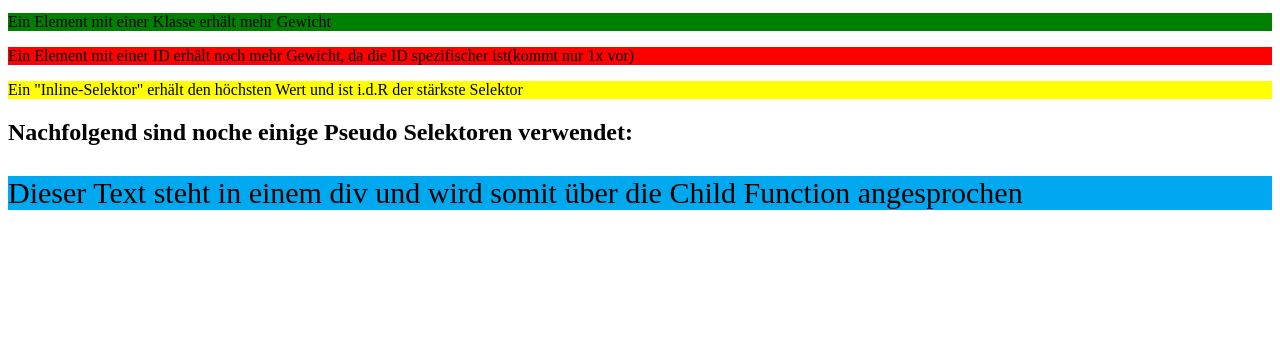
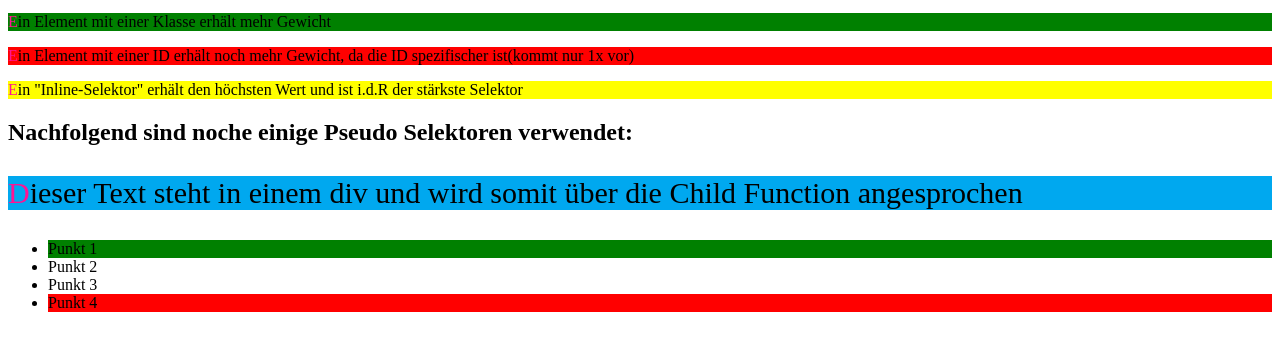
Before and after one commit to AndrinMettler/andrindev, a plain HTML site: page html-css/abend2/uebung1.html in a window 1280 px wide. Shown: the part 101-452 px from the top of the page. Drawn offline with Linux system fonts and the light colour scheme.

Commit message:
übung 1 beendet

```diff
--- a/html-css/abend2/uebung1.css
+++ b/html-css/abend2/uebung1.css
@@ -18,3 +18,14 @@ p {
 div > p { /*hier wird jedes p in einem div angesprochen*/
     font-size: 30px;
 }
+
+li:first-of-type { /*Ansprache des ersten li Elements */
+    background-color: green;
+}
+li:last-of-type {
+    background-color: red;
+}
+
+p::first-letter{ /*Ansprache des ersten Buchstaben innerhalb aller p Elemente*/
+    color: deeppink;
+}
--- a/html-css/abend2/uebung1.html
+++ b/html-css/abend2/uebung1.html
@@ -22,5 +22,12 @@
     <p>Dieser Text steht in einem div und wird somit über die Child Function angesprochen</p>
 </div>
 
+<ul>
+    <li>Punkt 1</li>
+    <li>Punkt 2</li>
+    <li>Punkt 3</li>
+    <li>Punkt 4</li>
+</ul>
+
 </body>
 </html>
```
